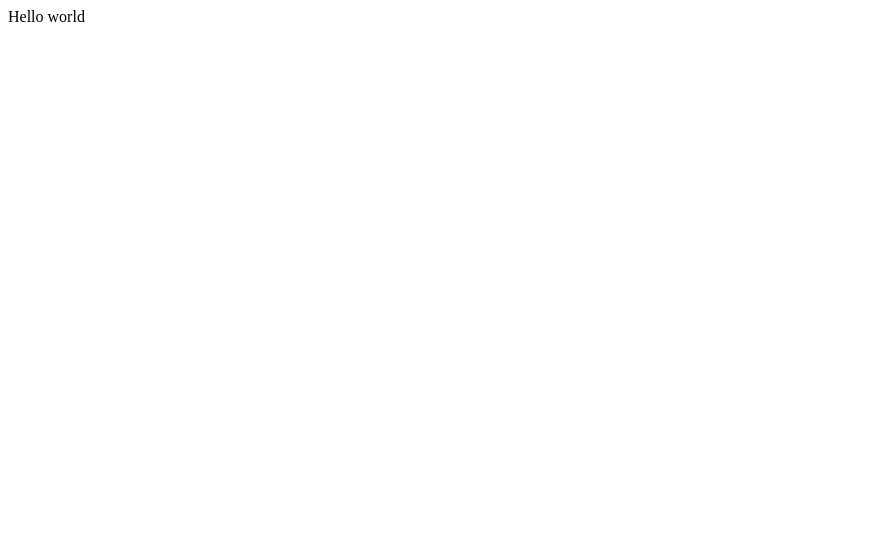
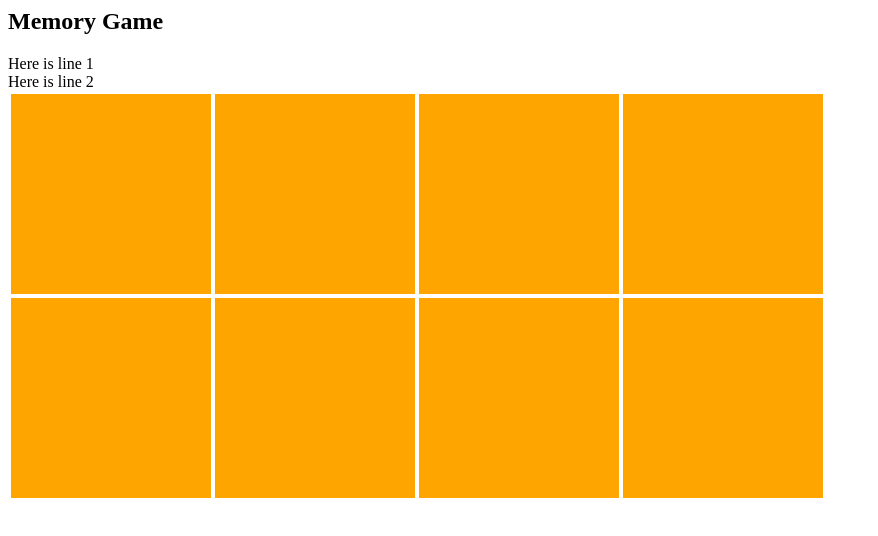
Before and after one commit to EffectedPenguin1/memory, a plain HTML site: page index.html in a window 1280 px wide. Shown: the whole page, without its empty margins (0-878 px from the left). Drawn offline with Linux system fonts and the light colour scheme.

Commit message:
Add files via upload

```diff
--- a/index.html
+++ b/index.html
@@ -1 +1,53 @@
-Hello world
+<h2>Memory Game </h2>
+
+<div>Here is line 1</div>
+<div>Here is line 2</div>
+
+<style>
+.memory_box{
+  background-color:orange; width: 200px; height: 200px;
+}
+</style>
+
+<table>
+  <tr>
+    <td>
+      <div class="memory_box" id="box_0"></div>
+    </td>
+    <td>
+      <div class="memory_box" id="box_1"></div>
+    </td>
+    <td>
+      <div class="memory_box" id="box_2"></div>
+    </td>
+    <td>
+      <div class="memory_box" id="box_3"></div>
+    </td>
+  </tr>
+  <tr>
+    <td>
+      <div class="memory_box" id="box_4"></div>
+    </td>
+    <td>
+      <div class="memory_box" id="box_5"></div>
+    </td>
+    <td>
+      <div class="memory_box" id="box_6"></div>
+    </td>
+    <td>
+      <div class="memory_box" id="box_7"></div>
+    </td>
+  </tr>
+</table>
+
+    </td>
+  </tr>
+</table>
+
+<script>
+  /*
+  howdy = "hello world";
+alert(howdy)
+  */
+
+</script>
```
